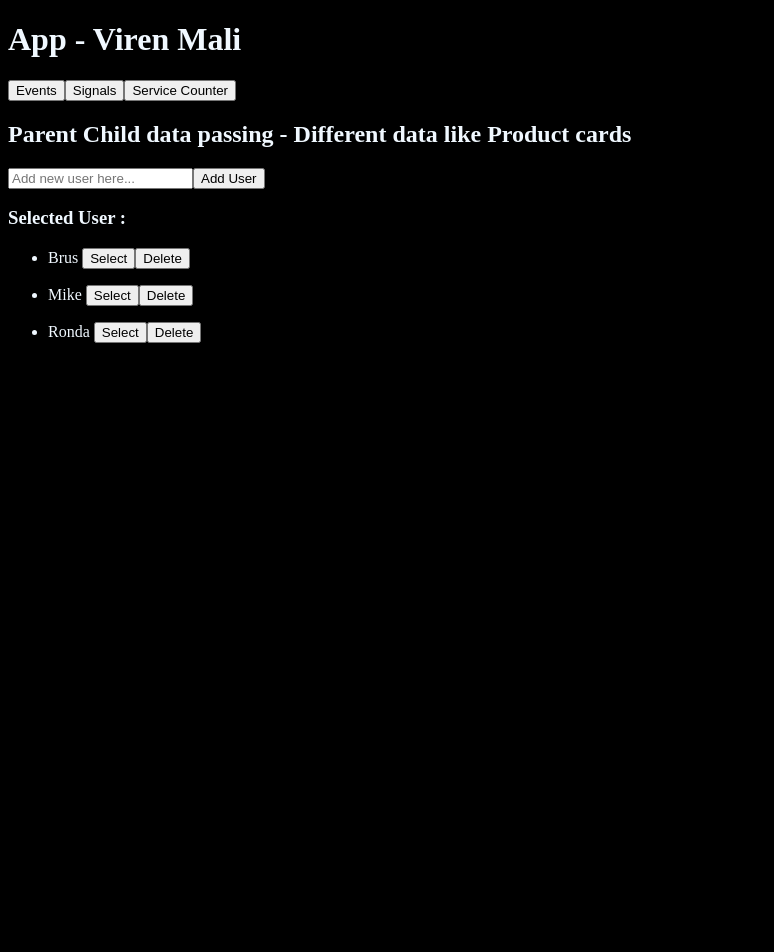
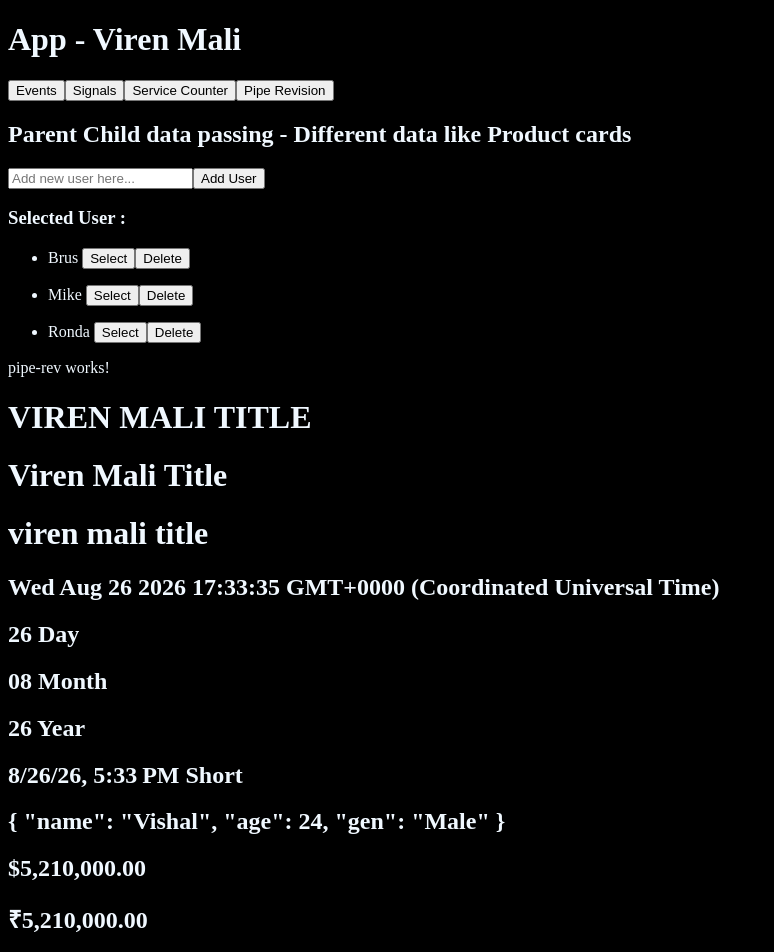
Before and after one commit to Virendra1807/Angular-Revision, an Angular app: page /pipeRev in a window 1280 px wide. Before the commit this address led to /. Shown: the top 952 px of the page, without its empty margins (0-774 px from the left). Before the commit the page ends 800 px from the top, so only its background shows below. Built offline with nearby package versions, Linux system fonts and the light colour scheme.

Commit message:
Pipe revision

```diff
--- a/src/app/app.html
+++ b/src/app/app.html
@@ -4,6 +4,8 @@
 <button routerLink="/signals">Signals</button>
 
 <button routerLink="/serviceUsed">Service Counter</button>
+
+<button routerLink="/pipeRev">Pipe Revision</button>
 
 <h2>Parent Child data passing - Different data like Product cards</h2>
 
--- a/src/app/app.routes.ts
+++ b/src/app/app.routes.ts
@@ -1,5 +1,6 @@
 import { Routes } from '@angular/router';
 import { Events } from './events/events';
+import { PipeRev } from './pipe-rev/pipe-rev';
 import { ServiceDataUser } from './service-data-user/service-data-user';
 import { SignalsRevision } from './signals-revision/signals-revision';
 
@@ -19,5 +20,9 @@ export const routes: Routes = [
     {
         path: 'serviceUsed',
         component: ServiceDataUser
+    },
+    {
+        path: 'pipeRev',
+        component: PipeRev
     }
 ];
--- /dev/null
+++ b/src/app/pipe-rev/pipe-rev.html
@@ -0,0 +1,18 @@
+<p class="text-warning">pipe-rev works!</p>
+
+<h1>{{name() | uppercase}}</h1>
+<h1>{{name() | titlecase}}</h1>
+<h1>{{name() | lowercase}}</h1>
+
+<h2>{{todayDate}}</h2>
+<h2>{{todayDate | date:"dd"}} Day</h2>
+<h2>{{todayDate | date:"MM"}} Month</h2>
+<h2>{{todayDate | date:"yy"}} Year</h2>
+<h2>{{todayDate | date:"short"}} Short</h2>
+
+
+<h2>{{obj() | json}}</h2>
+
+<h2>{{ money | currency:"USD" }}</h2>
+<h2>{{ money | currency:"INR" }}</h2>
+<h2>{{ money | currency:"" }}</h2>
--- /dev/null
+++ b/src/app/pipe-rev/pipe-rev.ts
@@ -0,0 +1,21 @@
+import { CommonModule } from '@angular/common';
+import { Component, signal } from '@angular/core';
+
+@Component({
+  selector: 'app-pipe-rev',
+  imports: [CommonModule],
+  templateUrl: './pipe-rev.html',
+  styleUrl: './pipe-rev.css',
+})
+export class PipeRev {
+
+  name = signal("viren mali title");
+
+  todayDate = new Date();
+
+  obj = signal({ name: "Vishal", age: 24, gen: "Male" })
+
+  money = 5210000;
+
+
+}
```
Also changed, not shown: src/app/pipe-rev/pipe-rev.css (added), 1 other file (tests, documents, lock files or other folders).
